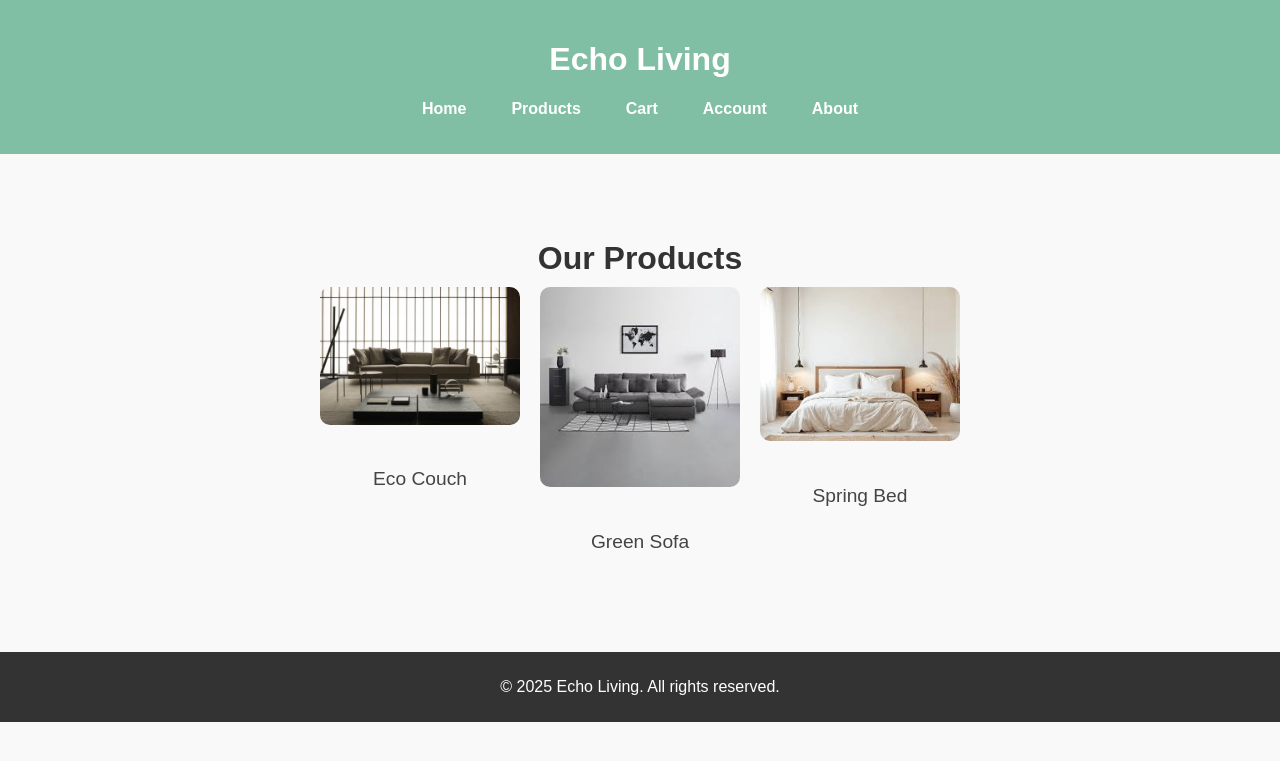
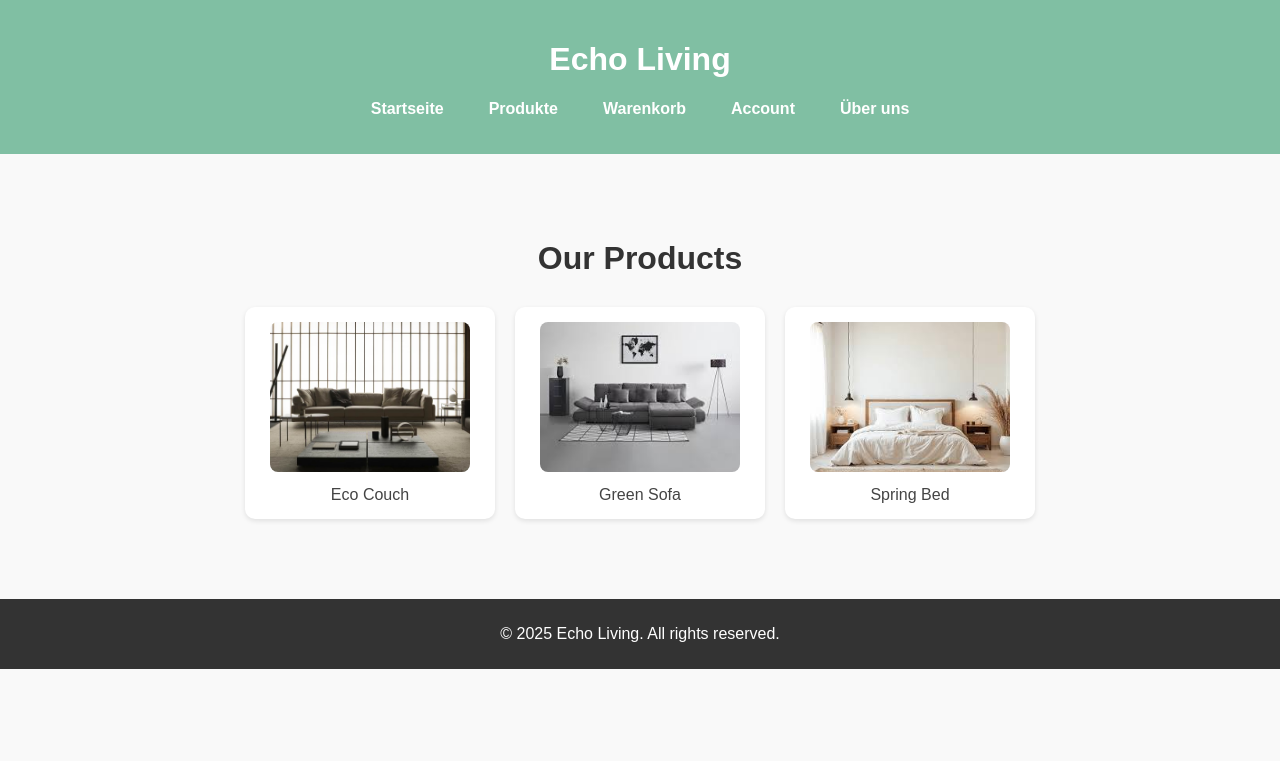
Before and after one commit to tenshi540/echoliving, a PHP site: page /product.html in a window 1280 px wide. Shown: the top 761 px of the page. Run offline with PHP 8.4, Linux system fonts and the light colour scheme.

Commit message:
fix text + buttons

```diff
--- a/frontend/product.html
+++ b/frontend/product.html
@@ -1,4 +1,3 @@
-
 <!DOCTYPE html>
 <html lang="en">
 <head>
@@ -11,11 +10,11 @@
         <h1>Echo Living</h1>
         <nav>
             <ul>
-                <li><a href="index.html">Home</a></li>
-                <li><a href="product.html">Products</a></li>
-                <li><a href="cart.html">Cart</a></li>
+                <li><a href="index.html">Startseite</a></li>
+                <li><a href="product.html">Produkte</a></li>
+                <li><a href="cart.html">Warenkorb</a></li>
                 <li><a href="Account.html">Account</a></li>
-                <li><a href="about.html">About</a></li>
+                <li><a href="about.html">Über uns</a></li>
             </ul>
         </nav>
     </header>
@@ -23,15 +22,18 @@
     <div class="container">
         <section class="hero">
             <h2>Our Products</h2>
-            <div style="display: flex; flex-wrap: wrap; gap: 20px; justify-content: center;">
-                <div style="text-align: center;">
-                    <img src="res/img/Couch.jpeg" alt="Couch" width="200"><p>Eco Couch</p>
+            <div class="product-row">
+                <div class="product-card">
+                    <img src="res/img/Couch.jpeg" alt="Couch">
+                    <p>Eco Couch</p>
                 </div>
-                <div style="text-align: center;">
-                    <img src="res/img/Sofa.jpeg" alt="Sofa" width="200"><p>Green Sofa</p>
+                <div class="product-card">
+                    <img src="res/img/Sofa.jpeg" alt="Sofa">
+                    <p>Green Sofa</p>
                 </div>
-                <div style="text-align: center;">
-                    <img src="res/img/Springbed.jpeg" alt="Springbed" width="200"><p>Spring Bed</p>
+                <div class="product-card">
+                    <img src="res/img/Springbed.jpeg" alt="Springbed">
+                    <p>Spring Bed</p>
                 </div>
             </div>
         </section>
--- a/frontend/res/css/prisma.css
+++ b/frontend/res/css/prisma.css
@@ -97,3 +135,40 @@ nav ul li {
     margin-top: 20px;
     cursor: pointer;
 }
+
+/* Product Row Layout */
+.product-row {
+    display: flex;
+    gap: 20px;
+    justify-content: center;
+    flex-wrap: wrap;
+    margin-top: 30px;
+}
+
+.product-card {
+    background-color: white;
+    border-radius: 10px;
+    box-shadow: 0 2px 5px rgba(0, 0, 0, 0.1);
+    width: 220px;
+    padding: 15px;
+    text-align: center;
+    transition: transform 0.2s ease;
+}
+
+.product-card:hover {
+    transform: translateY(-5px);
+}
+
+.product-card img {
+    width: 200px;
+    height: 150px;
+    object-fit: cover;
+    border-radius: 8px;
+    margin-bottom: 10px;
+}
+
+.product-card p {
+    font-size: 1rem;
+    color: #444;
+    margin: 0;
+}
```
Also changed, not shown: other parts of frontend/res/css/prisma.css (+38 -0 lines), frontend/about.html (+5 -5 lines), frontend/bewerbungsmatrix.html (+2 -43 lines), frontend/cart.html (+4 -4 lines), frontend/index.html (+9 -8 lines).
